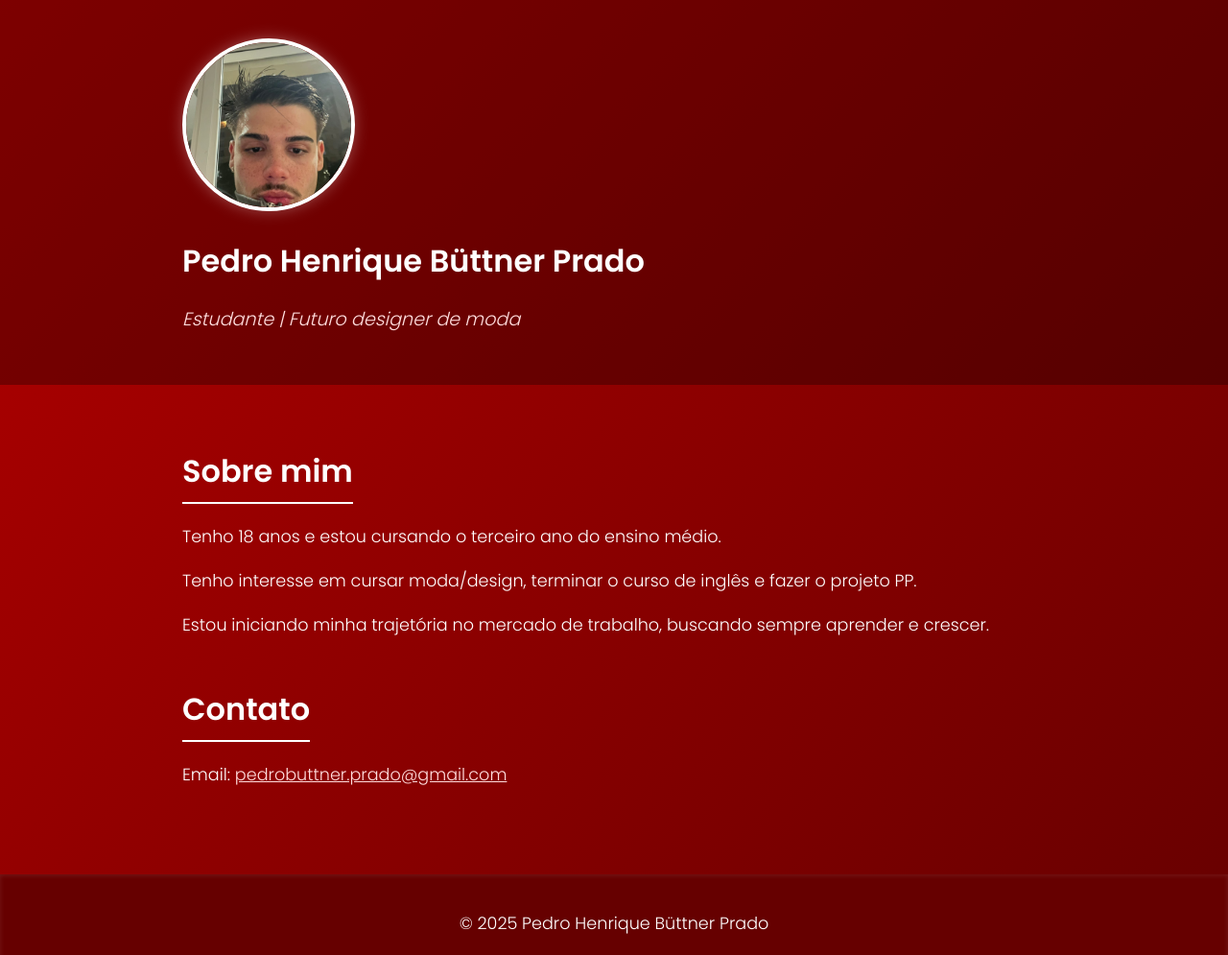
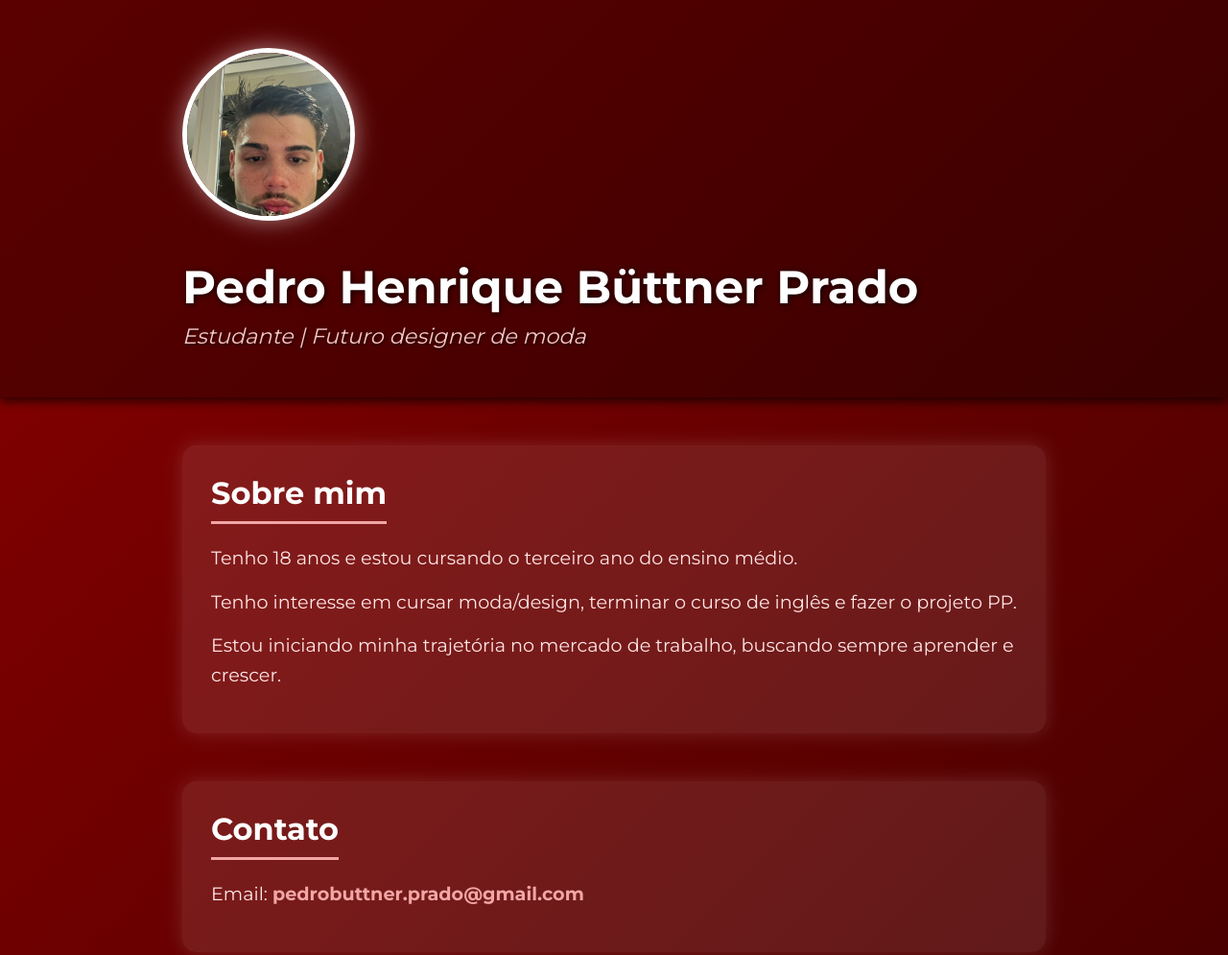
Before and after one commit to Pedro685578/portfolio-pedro, a plain HTML site: page index.html in a window 1280 px wide. Shown: the top 995 px of the page at 96% size. Drawn offline with Linux system fonts and the light colour scheme.

Commit message:
Update style.css

```diff
--- a/style.css
+++ b/style.css
@@ -1,36 +1,38 @@
-@import url('https://fonts.googleapis.com/css2?family=Poppins:wght@300;600&display=swap');
-
+/* Reset básico */
 * {
+  margin: 0;
+  padding: 0;
   box-sizing: border-box;
 }
 
+/* Fontes */
 body {
-  margin: 0;
-  font-family: 'Poppins', sans-serif;
-  background: linear-gradient(135deg, #b30000, #660000);
+  font-family: 'Montserrat', sans-serif;
+  background: linear-gradient(135deg, #8b0000 0%, #450000 100%);
   color: #fff;
   min-height: 100vh;
   display: flex;
   flex-direction: column;
 }
 
+/* Container central */
 .container {
+  max-width: 900px;
   width: 90%;
-  max-width: 900px;
   margin: 0 auto;
 }
 
-header {
-  background-color: rgba(0, 0, 0, 0.3);
-  padding: 40px 0;
-  display: flex;
-  justify-content: center;
+/* Header */
+.header {
+  background-color: rgba(0, 0, 0, 0.35);
+  padding: 50px 0;
+  box-shadow: 0 4px 10px rgba(0, 0, 0, 0.7);
 }
 
-.header-container {
+.header-content {
   display: flex;
   align-items: center;
-  gap: 30px;
+  gap: 40px;
   flex-wrap: wrap;
 }
 
@@ -38,66 +40,96 @@ header {
   width: 180px;
   height: 180px;
   border-radius: 50%;
-  border: 4px solid #fff;
+  border: 5px solid #fff;
   object-fit: cover;
-  box-shadow: 0 0 15px rgba(255, 255, 255, 0.3);
+  box-shadow: 0 0 25px rgba(255, 255, 255, 0.5);
   flex-shrink: 0;
 }
 
-.header-text h1 {
-  font-weight: 600;
-  font-size: 2.8rem;
-  margin: 0;
+.header-content h1 {
+  font-size: 3rem;
+  font-weight: 700;
+  text-shadow: 1px 1px 6px rgba(0, 0, 0, 0.8);
 }
 
 .subtitle {
-  font-weight: 300;
-  font-size: 1.2rem;
-  margin-top: 6px;
+  font-weight: 400;
   font-style: italic;
-  color: #ffdede;
+  font-size: 1.4rem;
+  margin-top: 8px;
+  color: #f7c6c6;
+  text-shadow: 1px 1px 3px rgba(0, 0, 0, 0.7);
 }
 
+/* Main */
 main {
   flex-grow: 1;
-  padding: 40px 0;
+  padding: 50px 0;
 }
 
+/* Sections */
 section {
   margin-bottom: 50px;
+  background: rgba(255, 255, 255, 0.1);
+  padding: 30px;
+  border-radius: 15px;
+  box-shadow: 0 0 20px rgba(255, 255, 255, 0.15);
+  transition: background-color 0.3s ease;
 }
 
-h2 {
-  font-weight: 600;
+section:hover {
+  background: rgba(255, 255, 255, 0.2);
+}
+
+section h2 {
   font-size: 2rem;
-  border-bottom: 2px solid #fff;
-  padding-bottom: 8px;
+  font-weight: 700;
   margin-bottom: 20px;
+  border-bottom: 3px solid #f2a6a6;
+  padding-bottom: 10px;
   max-width: fit-content;
 }
 
-p {
-  font-weight: 300;
-  font-size: 1.1rem;
+/* Paragraphs */
+section p {
+  font-weight: 400;
+  font-size: 1.2rem;
   line-height: 1.6;
-  margin-bottom: 12px;
+  color: #ffe5e5;
+  margin-bottom: 15px;
 }
 
+/* Links */
 a {
-  color: #ffdede;
-  text-decoration: underline;
+  color: #f2a6a6;
+  text-decoration: none;
+  font-weight: 600;
+  transition: color 0.3s ease;
 }
 
 a:hover {
   color: #fff;
-  text-decoration: none;
+  text-decoration: underline;
 }
 
-footer {
-  background-color: #660000;
+/* Footer */
+.footer {
+  background-color: #450000;
   text-align: center;
-  padding: 20px 10px;
-  font-weight: 300;
+  padding: 25px 10px;
+  font-weight: 400;
   font-size: 1rem;
-  box-shadow: inset 0 1px 5px rgba(255, 255, 255, 0.1);
+  box-shadow: inset 0 2px 8px rgba(0, 0, 0, 0.7);
 }
+
+/* Responsividade */
+@media (max-width: 600px) {
+  .header-content {
+    flex-direction: column;
+    text-align: center;
+  }
+
+  .profile-img {
+    margin-bottom: 20px;
+  }
+}
```
